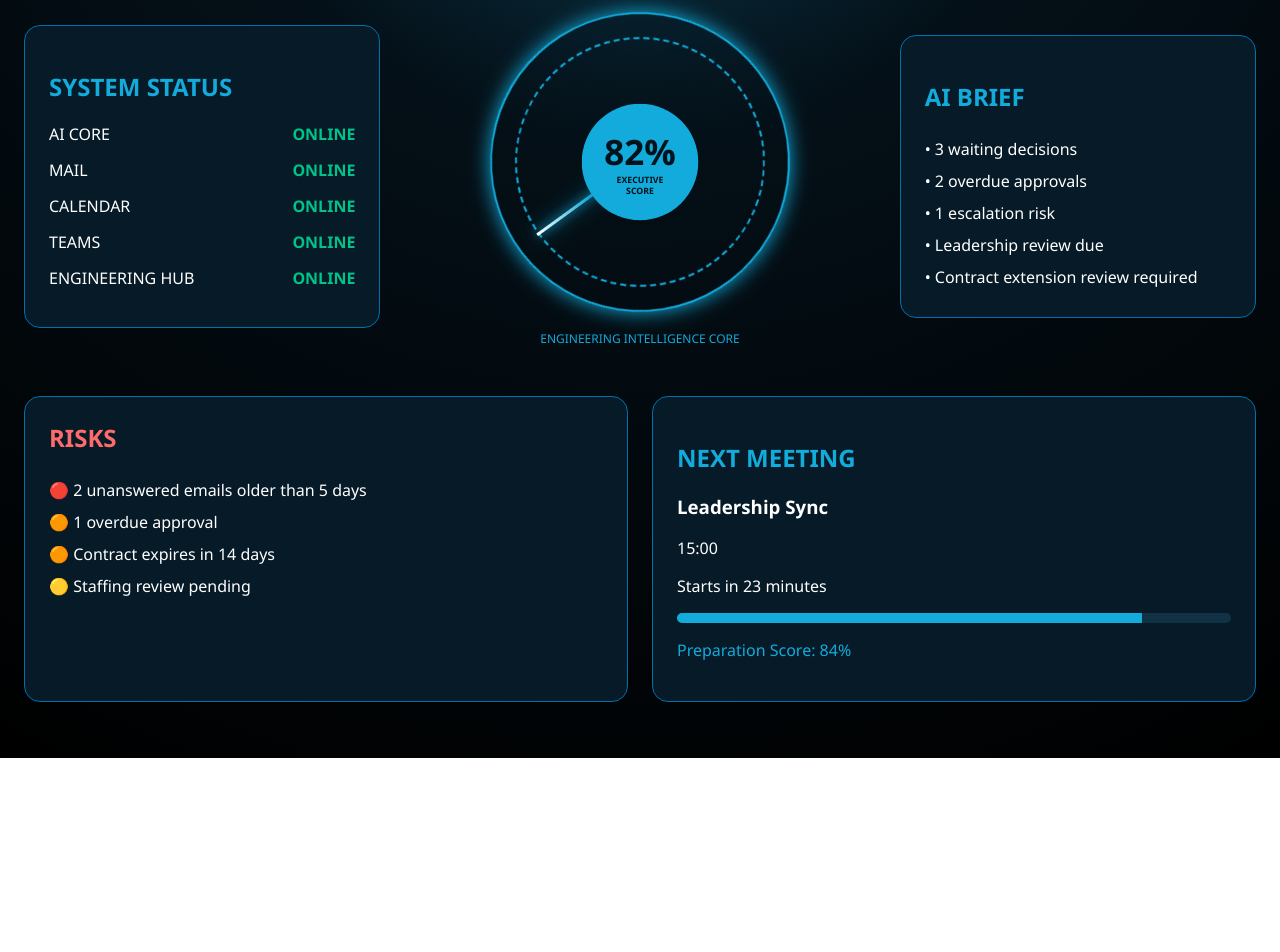
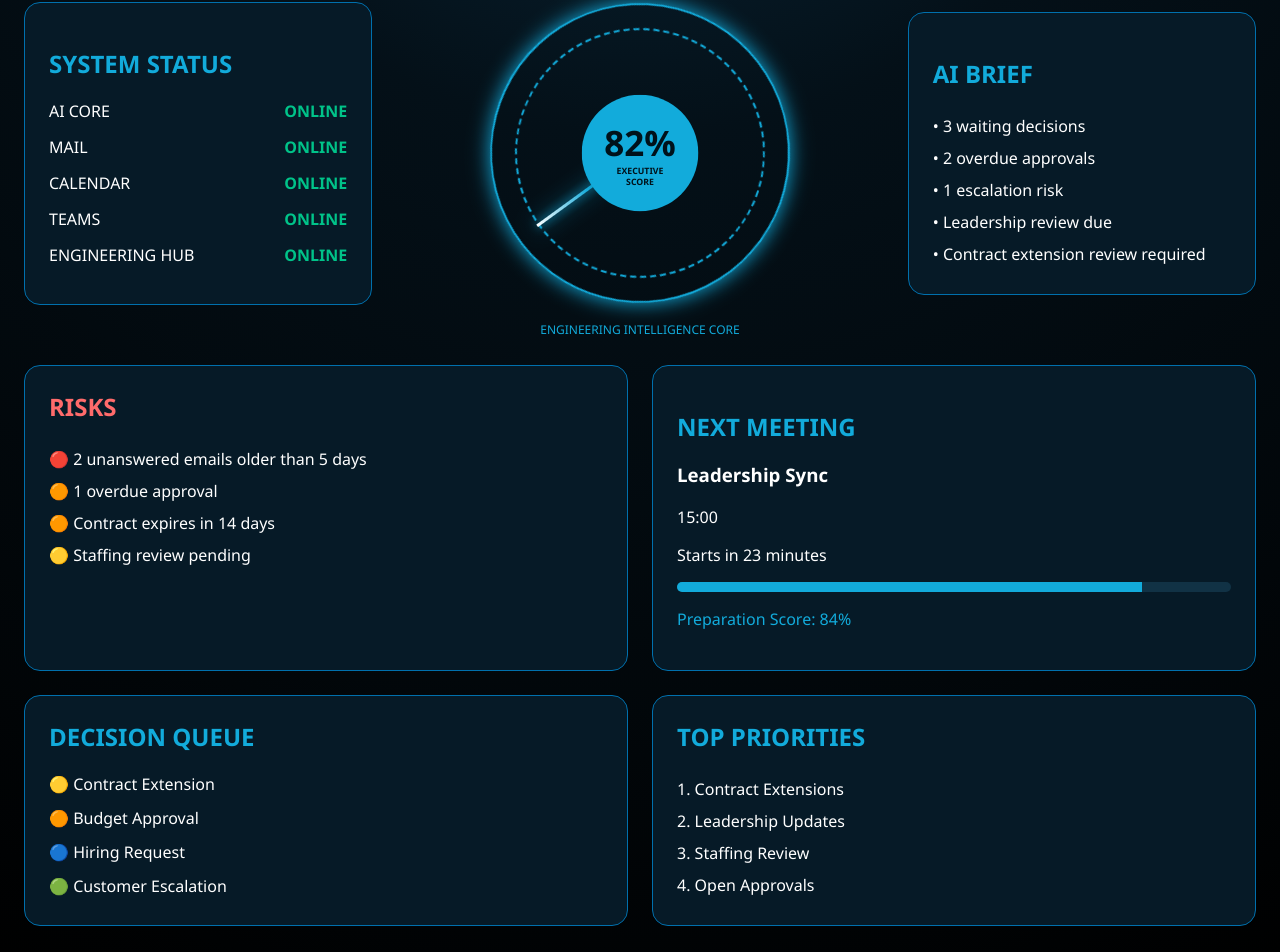
Before and after one commit to adrianbartosik/adrian-ai-os, a Next.js app: page / in a window 1280 px wide. Shown: the part 403-1355 px from the top of the page. Before the commit the page ends 1161 px from the top, so only its background shows below. Built offline with nearby package versions, Linux system fonts and the light colour scheme.

Commit message:
Add DecisionQueue and Priorities components

```diff
--- a/app/page.js
+++ b/app/page.js
@@ -9,6 +9,8 @@ import SystemStatus from "../components/SystemStatus";
 import AIBrief from "../components/AIBrief";
 import Risks from "../components/Risks";
 import NextMeeting from "../components/NextMeeting";
+import DecisionQueue from "../components/DecisionQueue";
+import Priorities from "../components/Priorities";
 
 export default function Home() {
   const [time, setTime] = useState("--:--");
@@ -31,170 +33,69 @@ export default function Home() {
   }, []);
 
   return (
-    <>
-      <style jsx>{`
-        .page {
-          min-height: 100vh;
-          padding: 24px;
-          overflow-x: hidden;
+    <main
+      style={{
+        minHeight: "100vh",
         background:
-            radial-gradient(
-              circle at 50% 10%,
-              rgba(18, 171, 219, 0.2) 0%,
-              transparent 36%
-            ),
-            radial-gradient(
-              circle at top,
-              #0b2d42 0%,
-              #041018 38%,
-              #000000 100%
-            );
-          color: #ffffff;
-          font-family: "Segoe UI", Arial, sans-serif;
-        }
-
-        .container {
-          width: 100%;
-          max-width: 1700px;
-          margin: 0 auto;
-        }
-
-        .kpi-section {
-          margin-top: 24px;
-        }
-
-        .command-grid {
-          display: grid;
-          grid-template-columns: minmax(240px, 1fr) minmax(320px, 1.3fr) minmax(
-              240px,
-              1fr
-            );
-          gap: 28px;
-          align-items: center;
-          margin-top: 48px;
-        }
-
-        .system-panel {
-          min-width: 0;
-        }
-
-        .reactor-panel {
-          min-width: 0;
-          padding: 12px 0 42px;
-        }
-
-        .brief-panel {
-          min-width: 0;
-        }
-
-        .bottom-grid {
-          display: grid;
-          grid-template-columns: repeat(2, minmax(0, 1fr));
-          gap: 24px;
-          margin-top: 42px;
-          padding-bottom: 32px;
-        }
-
-        @media (max-width: 1050px) {
-          .command-grid {
-            grid-template-columns: repeat(2, minmax(0, 1fr));
-            align-items: stretch;
-          }
-
-          .reactor-panel {
-            grid-column: 1 / -1;
-            grid-row: 1;
-            padding: 10px 0 45px;
-          }
-
-          .system-panel {
-            grid-column: 1;
-            grid-row: 2;
-          }
-
-          .brief-panel {
-            grid-column: 2;
-            grid-row: 2;
-          }
-        }
-
-        @media (max-width: 700px) {
-          .page {
-            padding: 16px;
-          }
-
-          .command-grid {
-            grid-template-columns: 1fr;
-            gap: 20px;
-            margin-top: 32px;
-          }
-
-          .reactor-panel {
-            grid-column: 1;
-            grid-row: 1;
-            padding-bottom: 38px;
-          }
-
-          .system-panel {
-            grid-column: 1;
-            grid-row: 2;
-          }
-
-          .brief-panel {
-            grid-column: 1;
-            grid-row: 3;
-          }
-
-          .bottom-grid {
-            grid-template-columns: 1fr;
-            gap: 20px;
-            margin-top: 24px;
-          }
-        }
-
-        @media (max-width: 420px) {
-          .page {
-            padding: 12px;
-          }
-
-          .kpi-section {
-            margin-top: 18px;
-          }
-
-          .command-grid {
-            margin-top: 24px;
-          }
-        }
-      `}</style>
-
-      <main className="page">
-        <div className="container">
+          "radial-gradient(circle at top, #0b2d42 0%, #041018 35%, #000000 100%)",
+        color: "#ffffff",
+        padding: "24px",
+        fontFamily: "Segoe UI, sans-serif",
+      }}
+    >
+      <div
+        style={{
+          maxWidth: "1700px",
+          margin: "0 auto",
+        }}
+      >
         <Header time={time} />
 
-          <section className="kpi-section">
+        <div style={{ marginTop: "24px" }}>
           <KpiGrid />
-          </section>
-
-          <section className="command-grid">
-            <div className="system-panel">
-              <SystemStatus />
         </div>
 
-            <div className="reactor-panel">
+        <div
+          style={{
+            display: "grid",
+            gridTemplateColumns: "1fr 1.4fr 1fr",
+            gap: "24px",
+            marginTop: "50px",
+            alignItems: "center",
+          }}
+        >
+          <SystemStatus />
+
           <ArcReactor />
+
+          <AIBrief />
         </div>
 
-            <div className="brief-panel">
-              <AIBrief />
-            </div>
-          </section>
-
-          <section className="bottom-grid">
+        <div
+          style={{
+            display: "grid",
+            gridTemplateColumns: "1fr 1fr",
+            gap: "24px",
+            marginTop: "60px",
+          }}
+        >
           <Risks />
           <NextMeeting />
-          </section>
+        </div>
+
+        <div
+          style={{
+            display: "grid",
+            gridTemplateColumns: "1fr 1fr",
+            gap: "24px",
+            marginTop: "24px",
+            paddingBottom: "40px",
+          }}
+        >
+          <DecisionQueue />
+          <Priorities />
+        </div>
       </div>
     </main>
-    </>
   );
 }
```
Lines whose indentation alone changed are shown as unchanged.
